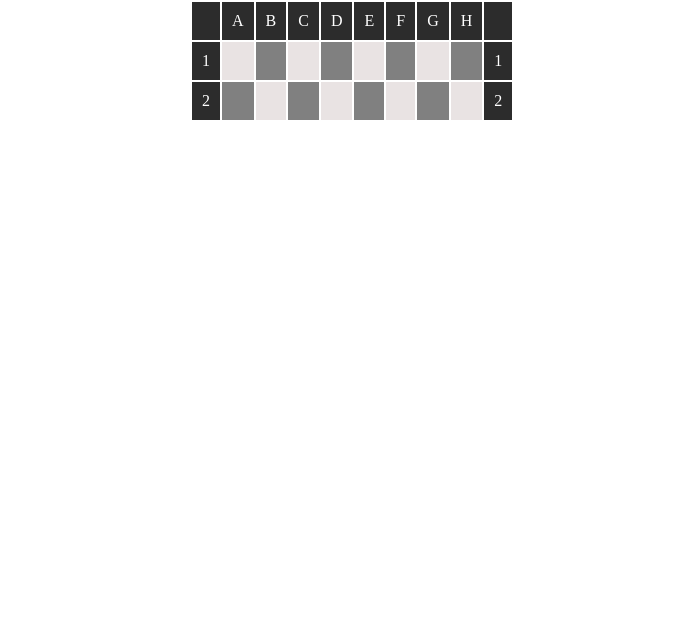
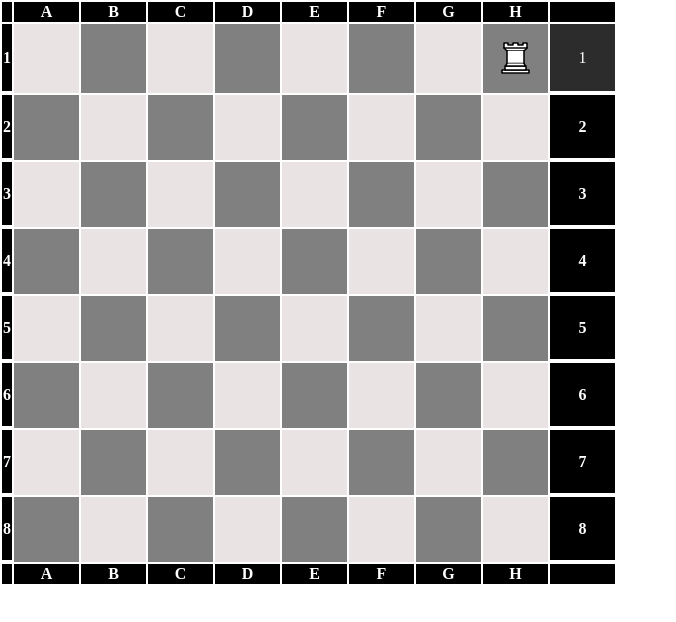
Before and after one commit to SasGyula/Sakkt-bla, a plain HTML site: page index.html in a window 1280 px wide. Shown: the whole page, without its empty margins (0-676 px from the left). Drawn offline with Linux system fonts and the light colour scheme.

Commit message:
felkesz sakktablak

```diff
--- a/index.html
+++ b/index.html
@@ -4,24 +4,54 @@
     <meta charset="UTF-8">
     <meta name="viewport" content="width=device-width, initial-scale=1.0">
     <link rel="stylesheet" href="style.css">
-    <title>Document</title>
+    <title>Sas Gyula</title>
 </head>
 <body>
-    <table>
+    <table class="tabla">
         <tr class="elso">
-            <td></td>
-            <td>A</td>
-            <td>B</td>
-            <td>C</td>
-            <td>D</td>
-            <td>E</td>
-            <td>F</td>
-            <td>G</td>
-            <td>H</td>
-            <td></td>
+            <th></th>
+            <th>A</th>
+            <th>B</th>
+            <th>C</th>
+            <th>D</th>
+            <th>E</th>
+            <th>F</th>
+            <th>G</th>
+            <th>H</th>
+            <th ></th>
         </tr>
         <tr class="elso">
-            <td rowspan="2">1</td>
+            <th>1</th>
+            <td rowspan="2" style="background-color: rgb(233, 227, 227);"></td>
+            <td rowspan="2" style="background-color: gray;"></td>
+            <td rowspan="2" style="background-color: rgb(233, 227, 227);"></td>
+            <td rowspan="2" style="background-color: gray;"></td>
+            <td rowspan="2" style="background-color: rgb(233, 227, 227);"></td>
+            <td rowspan="2" style="background-color: gray;"></td>
+            <td rowspan="2" style="background-color: rgb(233, 227, 227);"></td>
+            <td rowspan="2" style="background-color: gray;"><img src="sakk/feher_bastya.png" alt=""></td>
+            <td>1</td>
+        </tr>
+        <tr>
+
+        </tr>
+        <tr class="elso">
+            <th>2</th>
+            <td rowspan="2" style="background-color: gray;"></td>
+            <td rowspan="2" style="background-color: rgb(233, 227, 227);"></td>
+            <td rowspan="2" style="background-color: gray;"></td>
+            <td rowspan="2" style="background-color: rgb(233, 227, 227);"></td>
+            <td rowspan="2" style="background-color: gray;"></td>
+            <td rowspan="2" style="background-color: rgb(233, 227, 227);"></td>
+            <td rowspan="2" style="background-color: gray;"></td>
+            <td rowspan="2" style="background-color: rgb(233, 227, 227);"></td>
+            <th>2</th>
+        </tr>
+        <tr>
+
+        </tr>
+        <tr class="elso">
+            <th>3</th>
             <td rowspan="2" style="background-color: rgb(233, 227, 227);"></td>
             <td rowspan="2" style="background-color: gray;"></td>
             <td rowspan="2" style="background-color: rgb(233, 227, 227);"></td>
@@ -30,13 +60,13 @@
             <td rowspan="2" style="background-color: gray;"></td>
             <td rowspan="2" style="background-color: rgb(233, 227, 227);"></td>
             <td rowspan="2" style="background-color: gray;"></td>
-            <td rowspan="2">1</td>
+            <th>3</th>
         </tr>
         <tr>
 
         </tr>
         <tr class="elso">
-            <td rowspan="2" class="elso">2</td>
+            <th>4</th>
             <td rowspan="2" style="background-color: gray;"></td>
             <td rowspan="2" style="background-color: rgb(233, 227, 227);"></td>
             <td rowspan="2" style="background-color: gray;"></td>
@@ -45,7 +75,82 @@
             <td rowspan="2" style="background-color: rgb(233, 227, 227);"></td>
             <td rowspan="2" style="background-color: gray;"></td>
             <td rowspan="2" style="background-color: rgb(233, 227, 227);"></td>
-            <td rowspan="2">2</td>
+            <th>4</th>
+        </tr>
+        <tr>
+
+        </tr>
+        <tr class="elso">
+            <th>5</th>
+            <td rowspan="2" style="background-color: rgb(233, 227, 227);"></td>
+            <td rowspan="2" style="background-color: gray;"></td>
+            <td rowspan="2" style="background-color: rgb(233, 227, 227);"></td>
+            <td rowspan="2" style="background-color: gray;"></td>
+            <td rowspan="2" style="background-color: rgb(233, 227, 227);"></td>
+            <td rowspan="2" style="background-color: gray;"></td>
+            <td rowspan="2" style="background-color: rgb(233, 227, 227);"></td>
+            <td rowspan="2" style="background-color: gray;"></td>
+            <th>5</th>
+        </tr>
+        <tr>
+
+        </tr>
+        <tr class="elso">
+            <th>6</th>
+            <td rowspan="2" style="background-color: gray;"></td>
+            <td rowspan="2" style="background-color: rgb(233, 227, 227);"></td>
+            <td rowspan="2" style="background-color: gray;"></td>
+            <td rowspan="2" style="background-color: rgb(233, 227, 227);"></td>
+            <td rowspan="2" style="background-color: gray;"></td>
+            <td rowspan="2" style="background-color: rgb(233, 227, 227);"></td>
+            <td rowspan="2" style="background-color: gray;"></td>
+            <td rowspan="2" style="background-color: rgb(233, 227, 227);"></td>
+            <th>6</th>
+        </tr>
+        <tr>
+
+        </tr>
+        <tr class="elso">
+            <th>7</th>
+            <td rowspan="2" style="background-color: rgb(233, 227, 227);"></td>
+            <td rowspan="2" style="background-color: gray;"></td>
+            <td rowspan="2" style="background-color: rgb(233, 227, 227);"></td>
+            <td rowspan="2" style="background-color: gray;"></td>
+            <td rowspan="2" style="background-color: rgb(233, 227, 227);"></td>
+            <td rowspan="2" style="background-color: gray;"></td>
+            <td rowspan="2" style="background-color: rgb(233, 227, 227);"></td>
+            <td rowspan="2" style="background-color: gray;"></td>
+            <th>7</th>
+        </tr>
+        <tr>
+
+        </tr>
+        <tr class="elso">
+            <th>8</th>
+            <td rowspan="2" style="background-color: gray;"></td>
+            <td rowspan="2" style="background-color: rgb(233, 227, 227);"></td>
+            <td rowspan="2" style="background-color: gray;"></td>
+            <td rowspan="2" style="background-color: rgb(233, 227, 227);"></td>
+            <td rowspan="2" style="background-color: gray;"></td>
+            <td rowspan="2" style="background-color: rgb(233, 227, 227);"></td>
+            <td rowspan="2" style="background-color: gray;"></td>
+            <td rowspan="2" style="background-color: rgb(233, 227, 227);"></td>
+            <th>8</th>
+        </tr>
+        <tr>
+
+        </tr>
+        <tr class="elso">
+            <th></th>
+            <th>A</th>
+            <th>B</th>
+            <th>C</th>
+            <th>D</th>
+            <th>E</th>
+            <th>F</th>
+            <th>G</th>
+            <th>H</th>
+            <th></th>
         </tr>
     </table>
 </body>
--- a/style.css
+++ b/style.css
@@ -6,9 +6,7 @@
 
 
 body{
-    width: 90%;
-    max-width: 900px;
-    margin: auto;
+
 }
 
 .elso td{
@@ -17,6 +15,12 @@ body{
     color: white;
     margin: 0;
     text-align: center;
+    width: 45px;
+    height: 45px;
+}
+.elso th{
+    background-color: black;
+    color: white;
 }
 .vilagos {
     background-color: rgba(255, 255, 255, 0.753);
```
